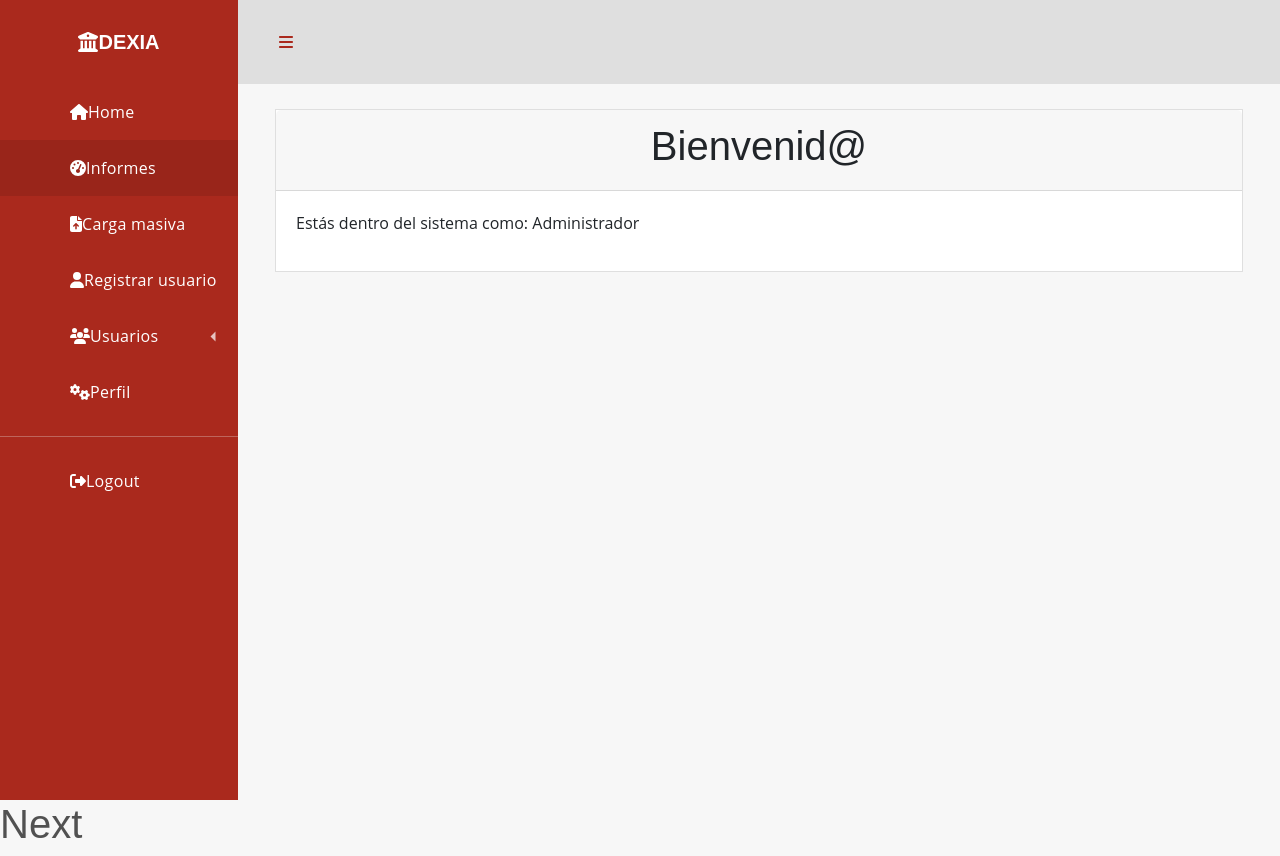
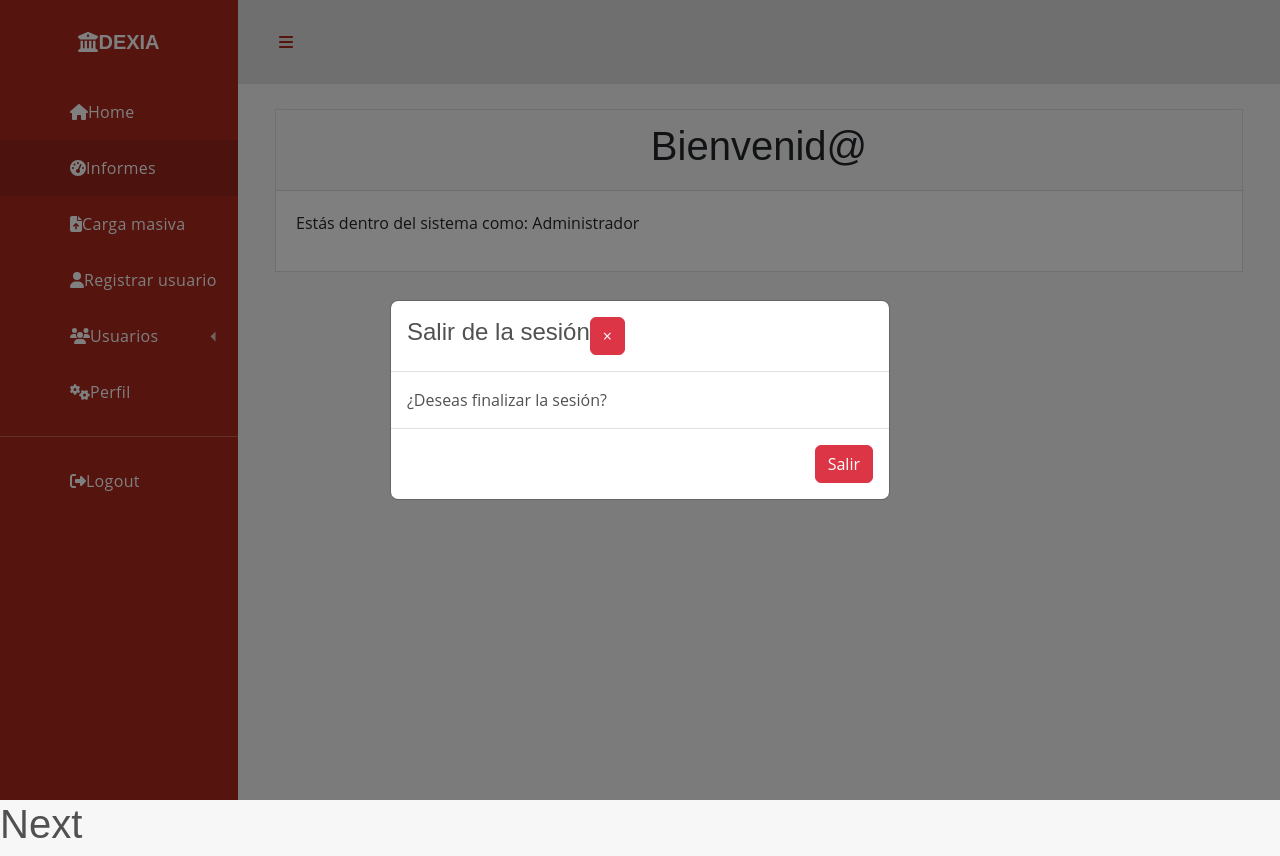
Before and after one commit to carolain3472/desarrollo_dexia1, a React (Vite) app in the folder frontend/: page /next in a window 1280 px wide. Both pictures are taken after a click on the link "Logout". Built offline with nearby package versions, Linux system fonts and the light colour scheme; no server answers.

Commit message:
Login and logout functional

```diff
--- a/frontend/package.json
+++ b/frontend/package.json
@@ -17,6 +17,7 @@
     "bootstrap": "^5.3.0-alpha3",
     "jquery": "^3.7.0",
     "react": "^18.2.0",
+    "react-bootstrap": "^2.7.4",
     "react-dom": "^18.2.0",
     "react-hook-form": "^7.43.9",
     "react-hot-toast": "^2.4.1",
--- a/frontend/src/components/Nav_bar.jsx
+++ b/frontend/src/components/Nav_bar.jsx
@@ -4,8 +4,9 @@ import { FontAwesomeIcon } from '@fortawesome/react-fontawesome';
 import { faBars, faAnchor, faHome, faTachometerAlt, faFileUpload, faPhotoVideo, faBuildingColumns, faUsers, faMoneyCheckAlt, faCogs, faUser, faSignOutAlt } from '@fortawesome/free-solid-svg-icons';
 import '@fortawesome/fontawesome-svg-core/styles.css';
 import React, { useEffect, useState } from 'react';
-import {mobileScreen} from '../api/navbar'; // Importa mobileScreen desde el archivo navbar.js
+import { mobileScreen } from '../api/navbar'; // Importa mobileScreen desde el archivo navbar.js
 import axios from 'axios';
+import { Button, Modal } from "react-bootstrap";
 
 export function NavbarAdmin() {
   const storedCel = sessionStorage.getItem('nombre');
@@ -45,10 +46,7 @@ export function NavbarAdmin() {
     }
   };
 
-
-
   const handleLogout = () => {
-
     const cedulaUser = sessionStorage.getItem("cedula");
     console.log(cedulaUser)
 
@@ -58,15 +56,21 @@ export function NavbarAdmin() {
         console.log("Logout exitoso");
         sessionStorage.removeItem("cedula");
         window.location.href = "http://localhost:5173/login/";
-        // Realizar cualquier acción adicional necesaria, como redirigir al usuario a la página de inicio de sesión.
-
       })
       .catch((error) => {
         console.error("Error al realizar el logout", error);
-        // Manejar el error de acuerdo a tus necesidades.
       });
   };
 
+  const [showModal, setShowModal] = useState(false);
+
+  const handleModalOpen = () => {
+    setShowModal(true);
+  };
+
+  const handleModalClose = () => {
+    setShowModal(false);
+  };
 
   return (
     <div className='dashboard'>
@@ -76,7 +80,7 @@ export function NavbarAdmin() {
             <FontAwesomeIcon icon={faBars} />
           </a>
           <a href='#!' className='brand-logo'>
-          <FontAwesomeIcon icon={faBuildingColumns} style={{ color: "#ffffff" }} /> <span>DEXIA</span>
+            <FontAwesomeIcon icon={faBuildingColumns} style={{ color: "#ffffff" }} /> <span>DEXIA</span>
           </a>
         </header>
         <nav className='dashboard-nav-list'>
@@ -93,7 +97,6 @@ export function NavbarAdmin() {
             <a href='#!' className='dashboard-nav-item'>
               <FontAwesomeIcon icon={faUser} /> Registrar usuario
             </a>
-
           </div>
           <div className='dashboard-nav-dropdown'>
             <a href='#!' className='dashboard-nav-item dashboard-nav-dropdown-toggle'>
@@ -110,9 +113,8 @@ export function NavbarAdmin() {
           <a href='#!' className='dashboard-nav-item'>
             <FontAwesomeIcon icon={faCogs} /> Perfil
           </a>
-
           <div className='nav-item-divider'></div>
-          <a  onClick={handleLogout} className='dashboard-nav-item'>
+          <a  onClick={handleModalOpen} className='dashboard-nav-item'>
             <FontAwesomeIcon icon={faSignOutAlt} /> Logout
           </a>
         </nav>
@@ -132,6 +134,24 @@ export function NavbarAdmin() {
               <div className='card-body'>
                 <p>Estás dentro del sistema como: Administrador</p>
               </div>
+
+
+
+              <Modal show={showModal} onHide={handleModalClose} centered backdrop="static">
+  <Modal.Header>
+    <Modal.Title>Salir de la sesión</Modal.Title>
+    <Button variant="danger" onClick={handleModalClose}>
+      <span aria-hidden="true">&times;</span>
+    </Button>
+  </Modal.Header>
+  <Modal.Body>¿Deseas finalizar la sesión?</Modal.Body>
+  <Modal.Footer>
+    <Button type="submit" variant="danger" onClick={() => { handleModalClose(); handleLogout(); }}>
+      Salir
+    </Button>
+  </Modal.Footer>
+</Modal>
+
             </div>
           </div>
         </div>
```
Also changed, not shown: 1 other file (tests, documents, lock files or other folders).
